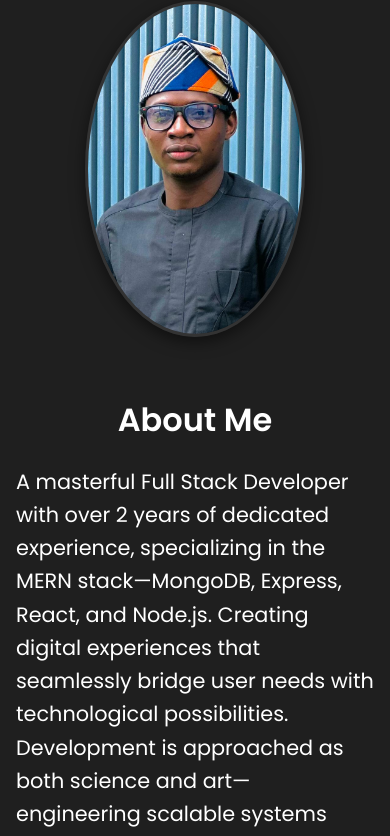
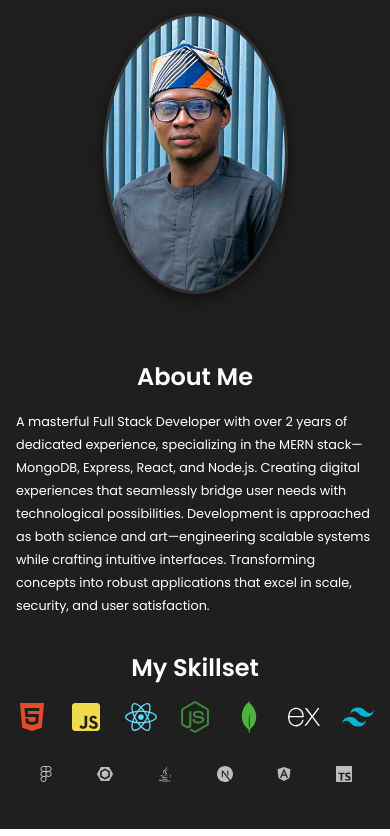
Before and after one commit to eniolatalabi/talabi-portfolio, a React (Create React App) app: page / in a window 390 px wide. Shown: the part 1156-1992 px from the top of the page. Built offline with nearby package versions, Linux system fonts and the light colour scheme.

Commit message:
about-section mobile and meidum screen responsiveness

```diff
--- a/src/Components/About.css
+++ b/src/Components/About.css
@@ -147,6 +147,24 @@
   }
 
   /* Responsive Design */
+
+  @media screen and (max-width: 1024px) {
+    .about-container{
+    flex-direction: column;
+    text-align: center;
+  }
+  .left-fixed {
+    justify-content: center;
+    align-items: center;
+    padding-right: 0;
+    margin-bottom: 2rem;
+    width: 100%;
+  }
+
+  .left-fixed img {
+    width: 40%;
+  }
+  }
   @media (max-width: 768px) {
     .about-container {
       flex-direction: column;
@@ -161,18 +179,28 @@
     }
 
     .left-fixed img {
-      width: 60%;
+      width: 50%;
     }
 
     .icon {
-      font-size: 3rem;
+      font-size: 2rem;
     }
 
     .icon.faded {
-      font-size: 2rem;
+      font-size: 1rem;
     }
 
     .icon-tooltip {
       font-size: 0.8rem;
     }
+
+    .about-text p{
+      font-size: 0.8rem;
+      text-align: start;
+      font-weight: 100;
+      line-height: 1.8;
+    }
+    .about-container h2 {
+      font-size: 1.5rem
+    }
   }
```
